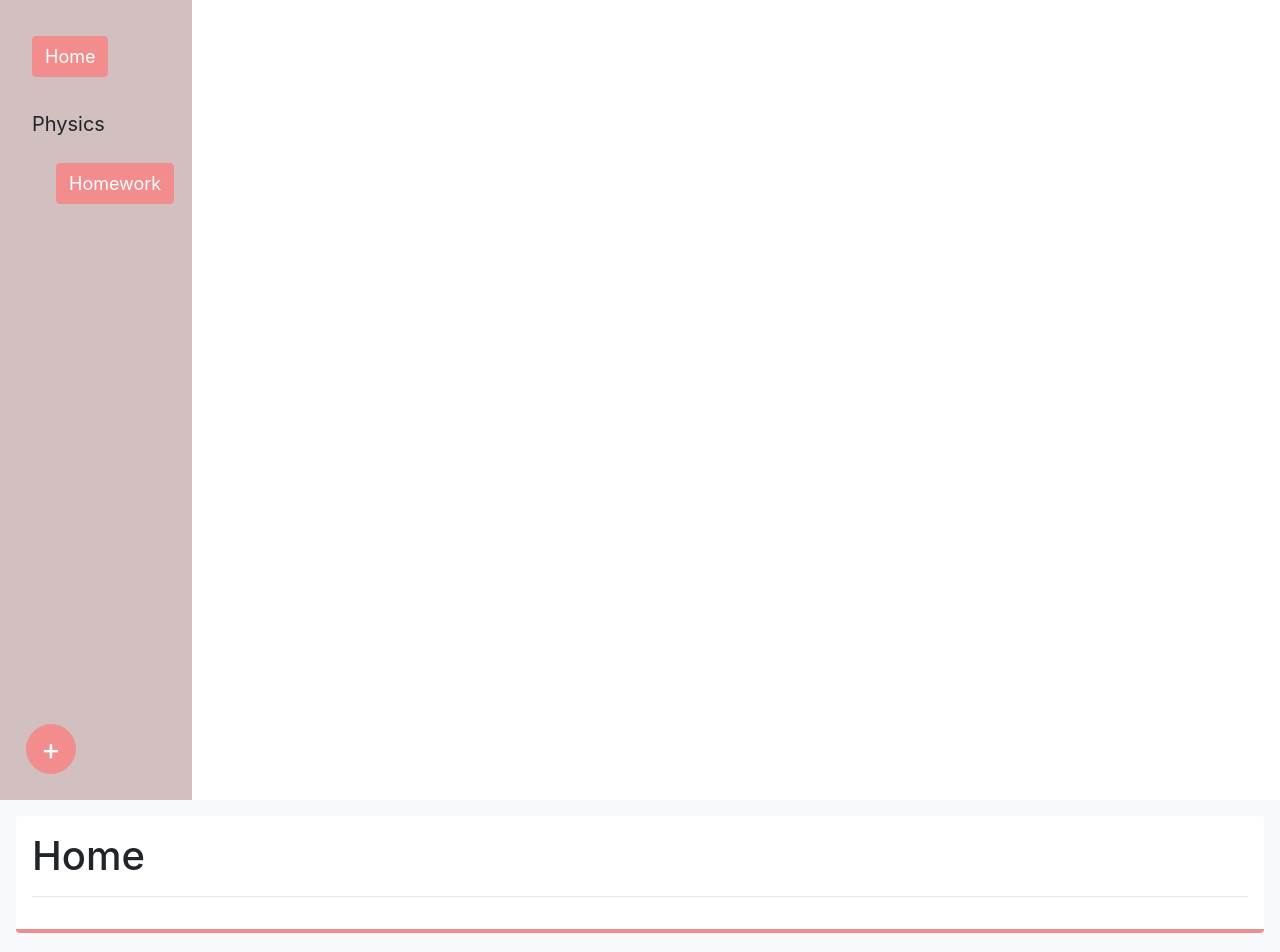
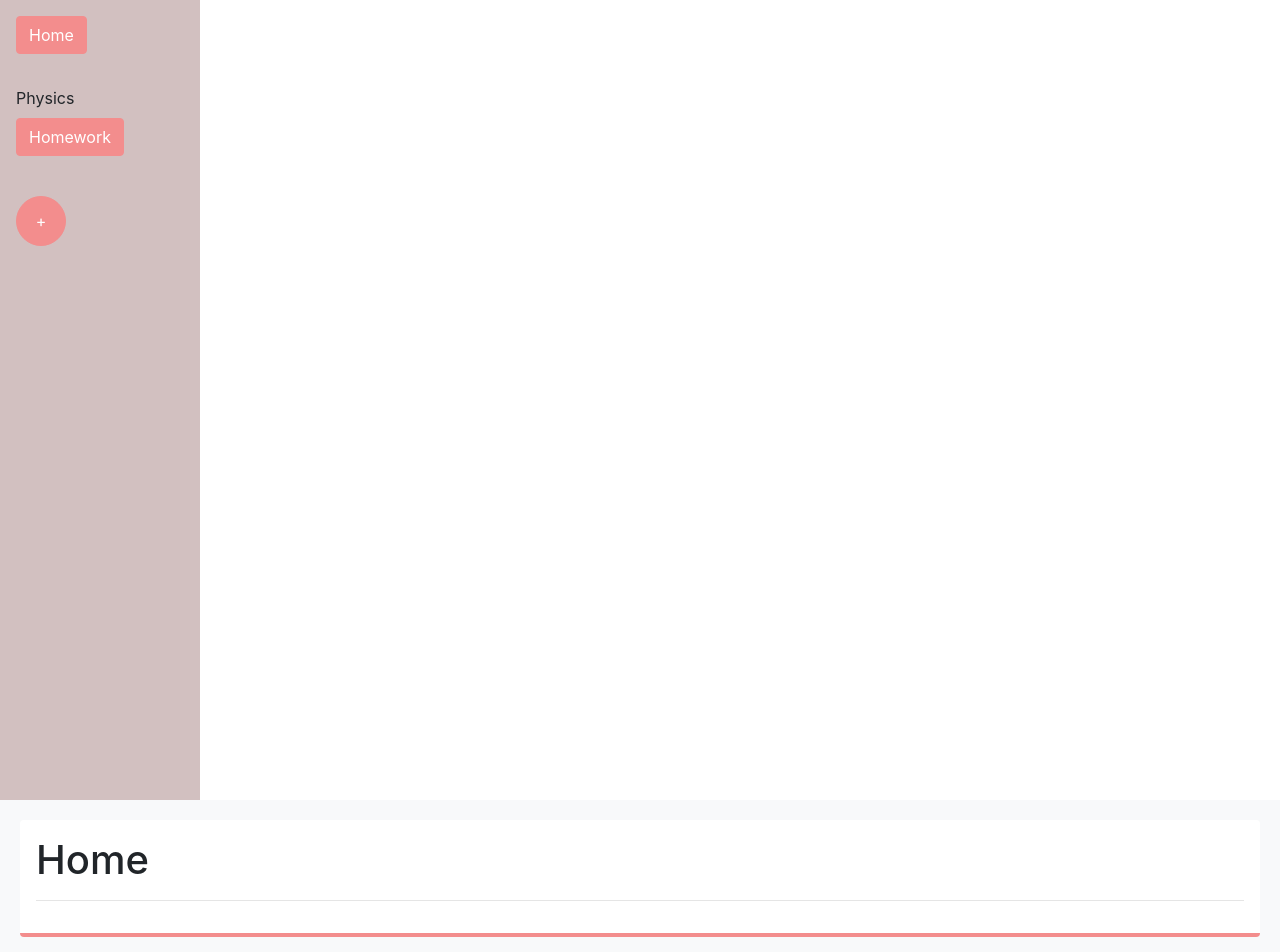
Before and after one commit to kct417/taskify, a React (Vite) app in the folder packages/react-frontend/: page /home in a window 1280 px wide. Shown: the top 952 px of the page. Built offline with nearby package versions, Linux system fonts and the light colour scheme.

Commit message:
Pulled from develop and integrated. Reverted sidebar due to issues with display.

```diff
--- a/packages/react-frontend/src/components/Home.jsx
+++ b/packages/react-frontend/src/components/Home.jsx
@@ -1,45 +1,42 @@
-const Home = () => {
-	const sidebarButtonColor = '#F38D8D'; // Define the sidebar button color as a variable
+const HomePage = () => {
+  const sidebarButtonColor = "#F38D8D";
 
   return (
-		<div
-			className="d-flex flex-column flex-grow-1 bg-light p-3"
-			style={{ backgroundColor: '#FFF5F5' }}>
-			<header
-				className="sticky-top bg-white mb-4 p-3 rounded"
-				style={{ borderBottom: `4px solid ${sidebarButtonColor}` }}>
+    <div className="d-flex flex-column bg-light" style={{
+        backgroundColor: "#FFF5F5",
+        paddingLeft: "20px",
+        flex: 1,
+        paddingTop: "20px",
+        paddingRight: "20px"
+        }}>
+      <header className="sticky-top bg-white mb-4 p-3 rounded" style={{ borderBottom: `4px solid ${sidebarButtonColor}`}}>
         <h1>Home</h1>
         <hr />
       </header>
-			<main>
+      <main className="container-fluid">
+        <div className="row">
+          <div className="col-12">
             <section className="mb-5 p-3 bg-white rounded">
-					<h2
-						className="text-decoration-underline mb-3"
-						style={{ color: sidebarButtonColor }}>
-						General
-					</h2>
+              <h2 className="text-decoration-underline mb-3" style={{ color: sidebarButtonColor }}>General</h2>
               {/* General tasks content goes here */}
             </section>
+          </div>
+          <div className="col-12">
             <section className="mb-5 p-3 bg-white rounded">
-					<h2
-						className="text-decoration-underline mb-3"
-						style={{ color: sidebarButtonColor }}>
-						Top 5
-					</h2>
+              <h2 className="text-decoration-underline mb-3" style={{ color: sidebarButtonColor }}>Top 5</h2>
               {/* Top 5 tasks content goes here */}
             </section>
+          </div>
+          <div className="col-12">
             <section className="mb-5 p-3 bg-white rounded">
-					<h2
-						className="text-decoration-underline mb-3"
-						style={{ color: sidebarButtonColor }}>
-						Physics
-					</h2>
+              <h2 className="text-decoration-underline mb-3" style={{ color: sidebarButtonColor }}>Physics</h2>
               {/* Physics content goes here */}
             </section>
-				{/* Each folder will be a section, can display all tasks */}
+          </div>
+        </div>
       </main>
     </div>
   );
 };
 
-export default Home;
+  export default HomePage;
--- a/packages/react-frontend/src/components/Sidebar.jsx
+++ b/packages/react-frontend/src/components/Sidebar.jsx
@@ -1,60 +1,43 @@
 const Sidebar = () => {
 	return (
 		<div
-			className="d-flex flex-column position-relative pl-3"
+			className="d-flex flex-column"
 			style={{
 				backgroundColor: '#D2C0C0',
-				width: '15vw',
+				width: '200px',
 				height: '100vh',
-				fontSize: '16px',
-				paddingTop: '20px',
 			}}>
 			<div className="p-3">
 				<button
-					className="btn btn-primary rounded-pill text-left"
+					className="btn btn-primary rounded-pill"
 					style={{
 						backgroundColor: '#F38D8D',
 						borderColor: '#F38D8D',
-						fontSize: '18px',
 					}}>
 					Home
 				</button>
 			</div>
-
 			<div className="flex-grow-1 p-3 overflow-auto">
-				<div className="fw-bold mb-4" style={{ fontSize: '20px' }}>
-					Physics
-				</div>
+				<div className="fw-bold mb-2">Physics</div>
 				<button
-					className="btn btn-primary rounded-pill mb-2 text-left ml-4" // Add left margin to indent the button
+					className="btn btn-primary rounded-pill mb-2"
 					style={{
 						backgroundColor: '#F38D8D',
 						borderColor: '#F38D8D',
-						fontSize: '18px',
 					}}>
 					Homework
 				</button>
 			</div>
-
-			<hr style={{ marginBottom: '20px' }} />
-
-			<div
-				className="p-3 position-absolute d-flex justify-content-center" // Center the button horizontally
-				style={{ bottom: '10px', left: '10px' }}>
+			<div className="p-3 d-flex justify-content-left">
 				<button
-					className="btn btn-primary rounded-circle d-flex justify-content-center align-items-center"
+					className="btn btn-primary rounded-circle d-flex align-items-center justify-content-center"
 					style={{
 						backgroundColor: '#F38D8D',
 						borderColor: '#F38D8D',
 						width: '50px',
 						height: '50px',
 					}}>
-					<span
-						className="fs-3"
-						style={{ lineHeight: '0px', fontSize: '30px' }}>
-						+
-					</span>{' '}
-					{/* Adjust line height to match button height */}
+					<span className="fs-3">+</span>
 				</button>
 			</div>
 		</div>
```
Also changed, not shown: packages/react-frontend/src/components/HomePage.jsx (deleted, +0 -42 lines). Lines whose indentation alone changed are shown as unchanged.
